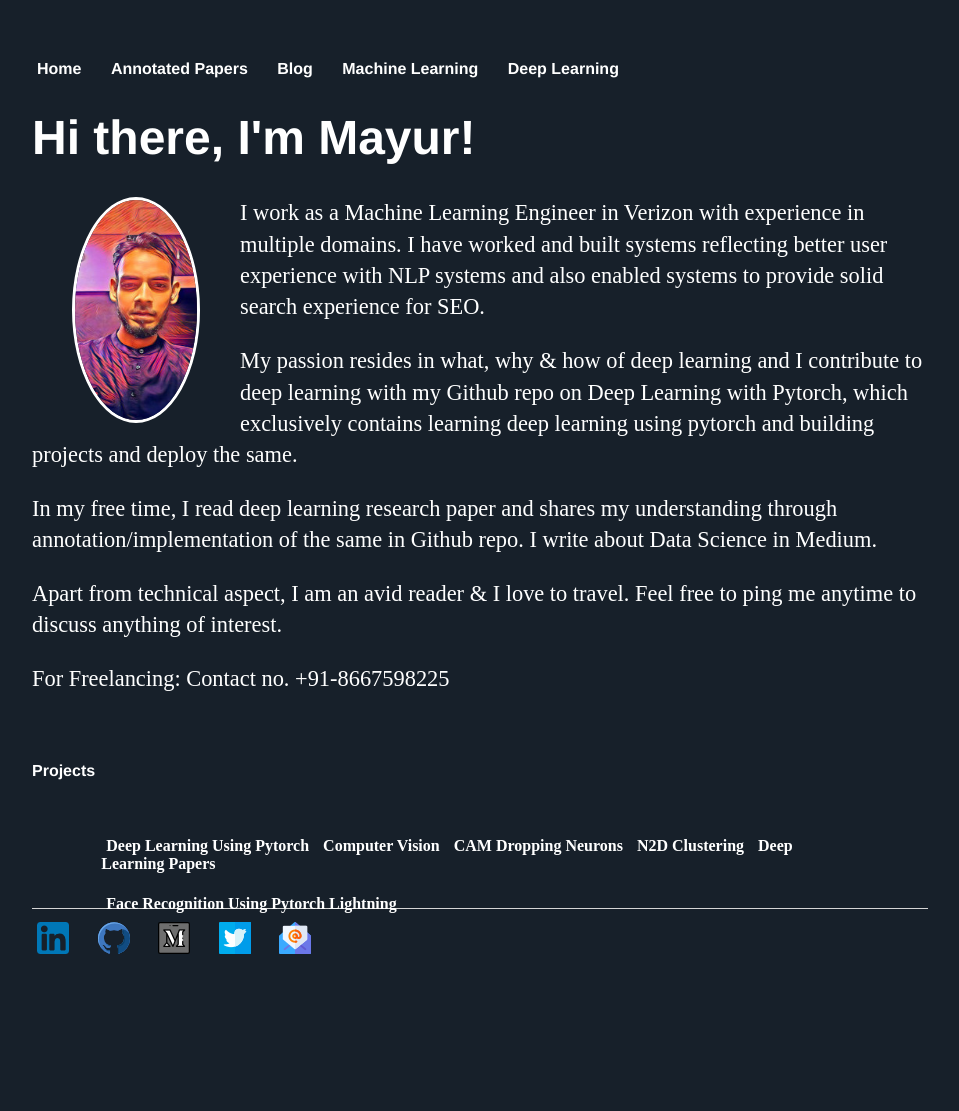
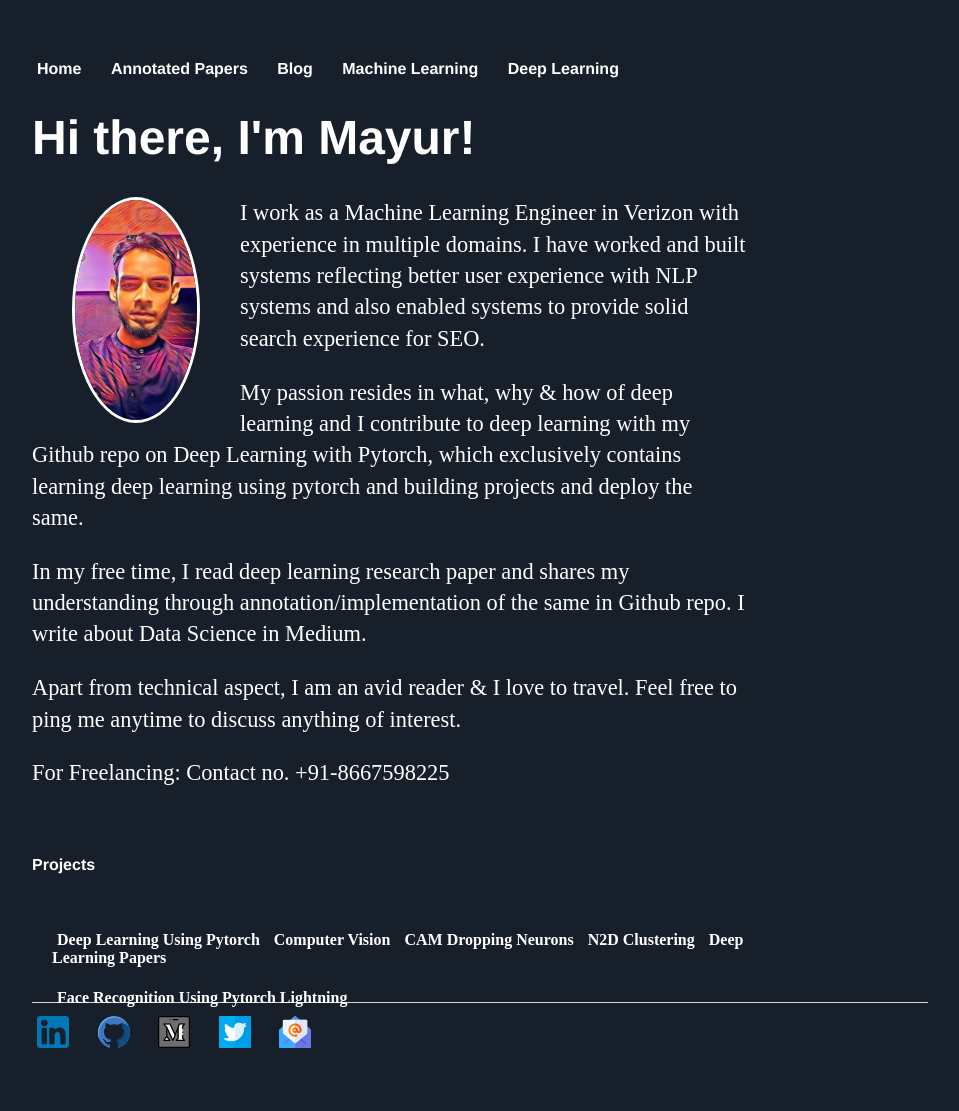
Before and after one commit to Mayurji/mayurji.github.io, a Jekyll site: the page built from index.html, in a window 1280 px wide. Shown: the whole page, without its empty margins (160-1119 px from the left). Built offline with Jekyll 4.4.1, drawn with Linux system fonts in a browser that asks for light colours; before the commit the page ends 1017 px from its top, so only the background shows below that.

Commit message:
Update default.html

```diff
--- a/_layouts/default.html
+++ b/_layouts/default.html
@@ -16,7 +16,7 @@
 			<li><a href="/deep-learning">Deep Learning</a></li>
     		</ul>
 		</nav>
-		<div class="container">
+		<div class="container" style="width:80%";>
 
 		{{ content }}
 
```
